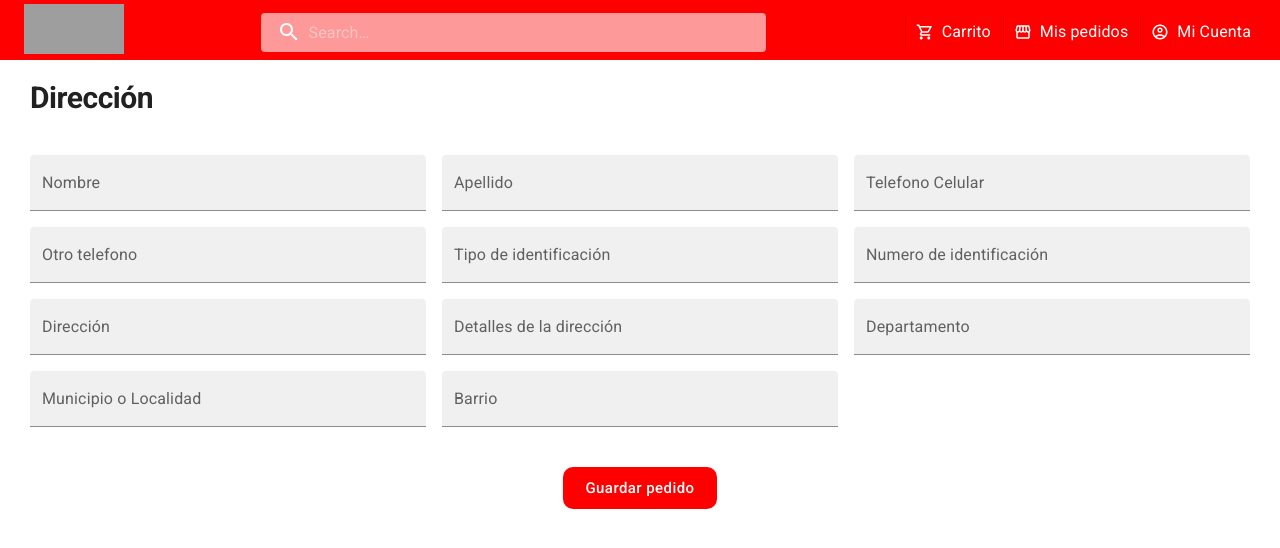
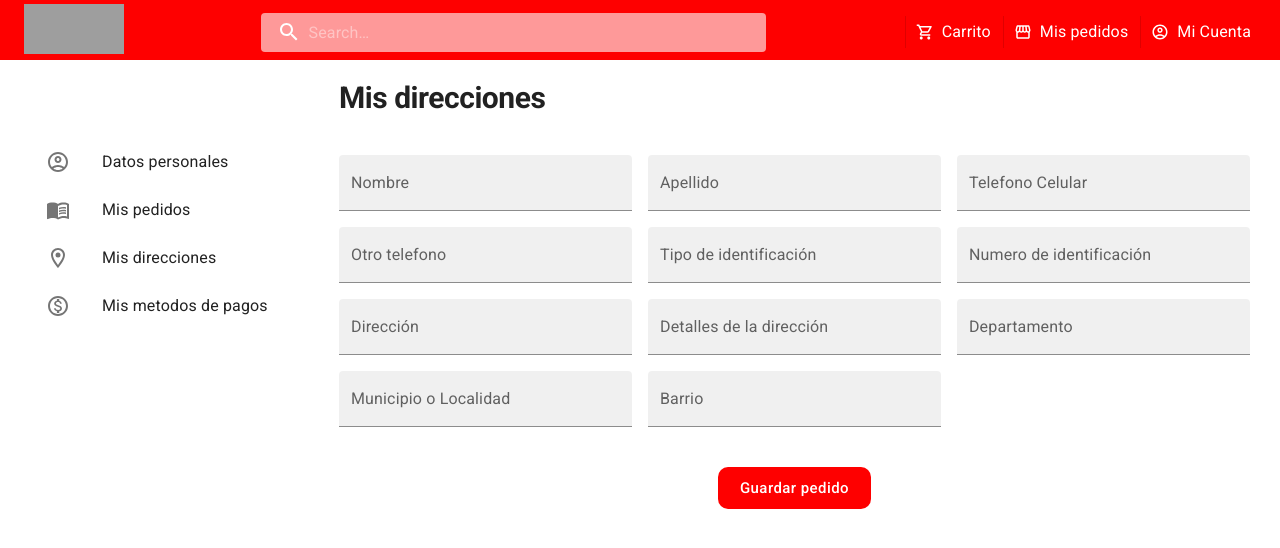
Before and after one commit to G3-COEX-EcoShop/Frontend, a Next.js app: page /checkout/address in a window 1280 px wide. Shown: the top 548 px of the page. Built offline with nearby package versions, Linux system fonts and the light colour scheme; grey boxes are pictures that could not be loaded.

Commit message:
mejoramiento del archivo checkout/address

```diff
--- a/src/components/product/ProductCard.tsx
+++ b/src/components/product/ProductCard.tsx
@@ -30,8 +30,8 @@ export const ProductCard: FC<Props> = ({ product: {
     <>
       {status &&
         <Grid item
-          xs={6}
-          sm={4}
+          xs={12}
+          sm={3}
           onMouseEnter={() => setIsHovered(true)}
           onMouseLeave={() => setIsHovered(false)}
         >
--- a/src/pages/checkout/address.tsx
+++ b/src/pages/checkout/address.tsx
@@ -1,15 +1,48 @@
 import { ShopLayout } from "@/components/layout"
-import { Box, Button, Grid, TextField, Typography } from "@mui/material"
+import { Box, Button, Grid, List, ListItem, ListItemIcon, ListItemText, TextField, Typography } from "@mui/material"
 
-
-
+import AccountCircleOutlinedIcon from '@mui/icons-material/AccountCircleOutlined';
+import MenuBookOutlinedIcon from '@mui/icons-material/MenuBookOutlined';
+import LocationOnOutlinedIcon from '@mui/icons-material/LocationOnOutlined';
+import MonetizationOnOutlinedIcon from '@mui/icons-material/MonetizationOnOutlined';
 
 export const AddressPage = () => {
   return (
     <ShopLayout title="Dirección" pageDescription="Confirmar dirección del destino">
 
-        <Typography variant="h1" > Dirección </Typography>
 
+
+        <Grid container spacing={2} >
+            <Grid item xs={12} sm={3} >
+            <List component="nav" sx={{ mt:'50px' }} >
+                <ListItem button component="li">
+                    <ListItemIcon>
+                        <AccountCircleOutlinedIcon />
+                    </ListItemIcon>
+                    <ListItemText primary=" Datos personales" />
+                </ListItem>
+                <ListItem button component="li">
+                    <ListItemIcon>
+                        <MenuBookOutlinedIcon/>
+                    </ListItemIcon>
+                    <ListItemText primary="Mis pedidos" />
+                </ListItem>
+                <ListItem button component="li">
+                    <ListItemIcon>
+                        <LocationOnOutlinedIcon/>
+                    </ListItemIcon>
+                    <ListItemText primary="Mis direcciones" />
+                </ListItem>
+                <ListItem button component="li">
+                    <ListItemIcon>
+                        <MonetizationOnOutlinedIcon/>
+                    </ListItemIcon>
+                    <ListItemText primary="Mis metodos de pagos" />
+                </ListItem>
+            </List>
+            </Grid>
+            <Grid item xs={12} sm={9} >
+                    <Typography variant="h1" > Mis direcciones </Typography>
                     <Grid container spacing={2} sx={{ mt:3 }} >
                     <Grid item xs={12} sm={4} >
                         <TextField label='Nombre' variant="filled" fullWidth />
@@ -51,6 +84,10 @@ export const AddressPage = () => {
                         Guardar pedido
                     </Button>
                 </Box>
+            </Grid>
+        </Grid>
+
+
 
     </ShopLayout>
   )
```
Also changed, not shown: src/pages/product/[slug].tsx (+21 -5 lines). Lines whose indentation alone changed are shown as unchanged.
